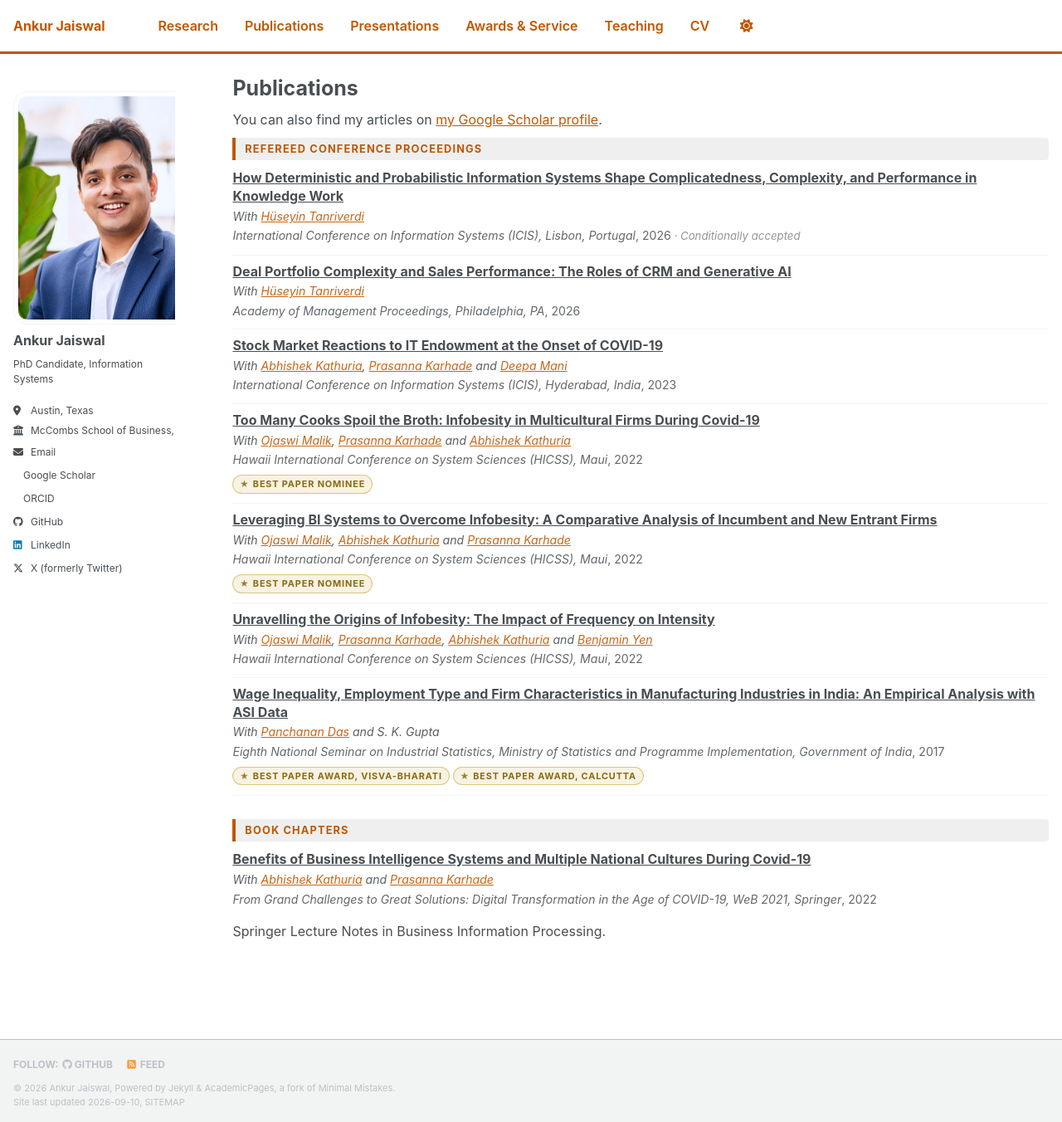
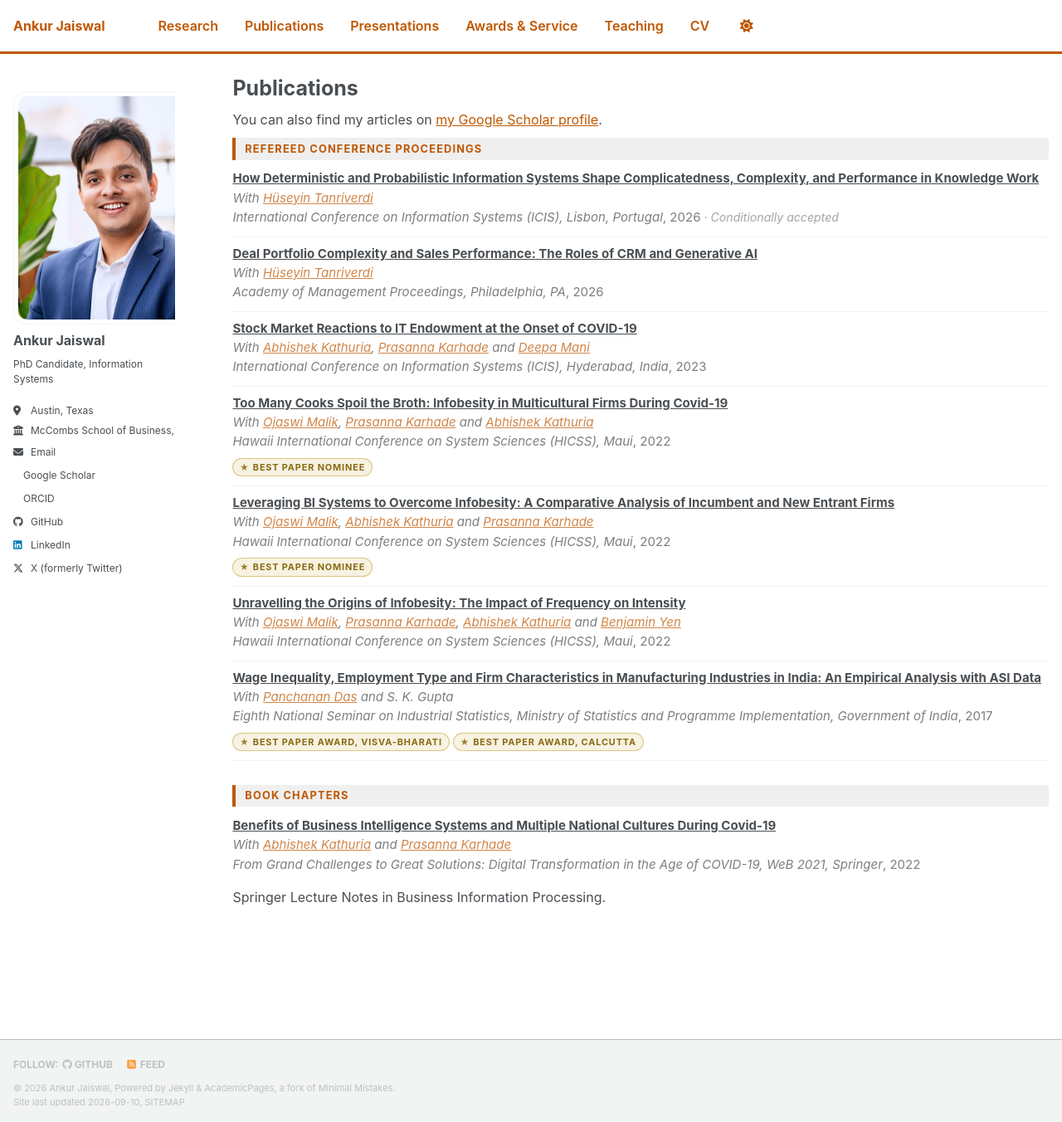
Before and after one commit to ankurjaiswal-aj/ankurjaiswal-aj.github.io, a Jekyll site: the page built from _pages/publications.html, in a window 1280 px wide and 1352 px high. Shown: the whole window at 83% size. Built offline with Jekyll 4.4.1, drawn with Linux system fonts in a browser that asks for light colours; a style sheet for code colours, icons or effects is not loaded.

Commit message:
Listings: one type size per entry, hierarchy by weight and colour
Co-Authored-By: Claude Opus 5 (1M context) <noreply@anthropic.com>
Claude-Session: https://claude.ai/code/session_01E9crG7vAU8vaRPUgnD2akC

```diff
--- a/_sass/_custom.scss
+++ b/_sass/_custom.scss
@@ -84,8 +84,9 @@ html[data-theme="dark"] {
 .archive .archive__item-title {
   margin: 0 0 0.15em !important;
   padding-bottom: 0 !important;
-  font-size: 1em !important;
-  line-height: 1.35 !important;
+  font-size: 0.94em !important;
+  font-weight: 700 !important;
+  line-height: 1.4 !important;
   border-bottom: 0 !important;
   text-transform: none !important;
   letter-spacing: normal !important;
@@ -93,24 +94,24 @@ html[data-theme="dark"] {
 }
 
 .archive .archive__item-venue {
-  margin: 0.1em 0;
-  font-size: 0.88em;
-  opacity: 0.85;
+  margin: 0.05em 0;
+  font-size: 0.94em;
+  opacity: 0.72;
 }
 
 .archive .archive__item-excerpt {
-  margin: 0.2em 0 0;
-  font-size: 0.87em;
-  opacity: 0.8;
+  margin: 0.15em 0 0;
+  font-size: 0.94em;
+  opacity: 0.72;
 }
 .archive .archive__item-excerpt p { margin: 0; }
 
 /* Authors line */
 .archive .archive__item-authors {
-  margin: 0.1em 0 0.15em;
-  font-size: 0.88em;
+  margin: 0.1em 0 0.05em;
+  font-size: 0.94em;
   font-style: italic;
-  opacity: 0.9;
+  opacity: 0.72;
 }
 
 /* Abstract - always visible, small */
```
